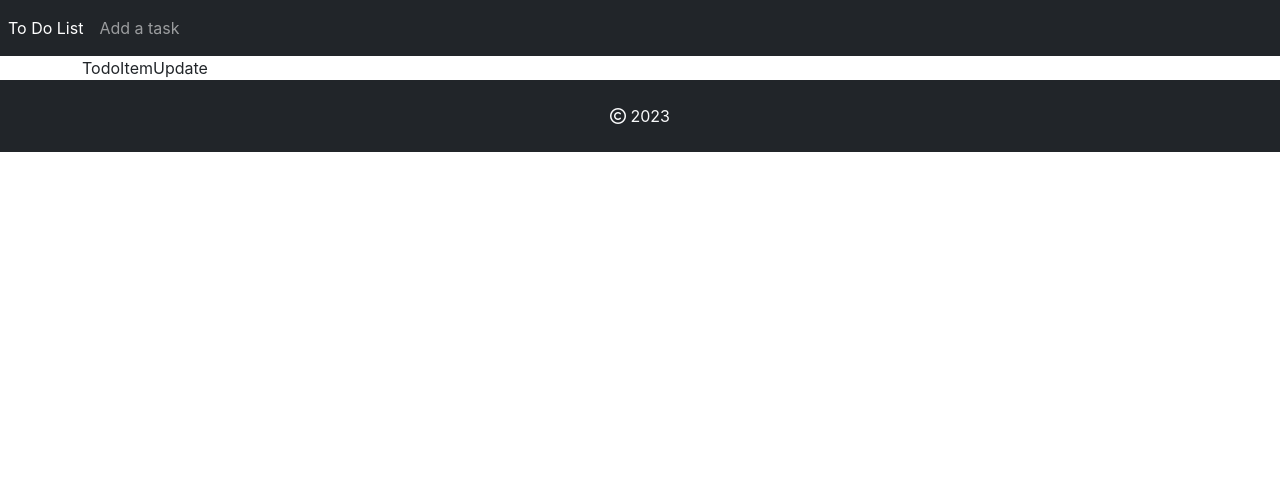
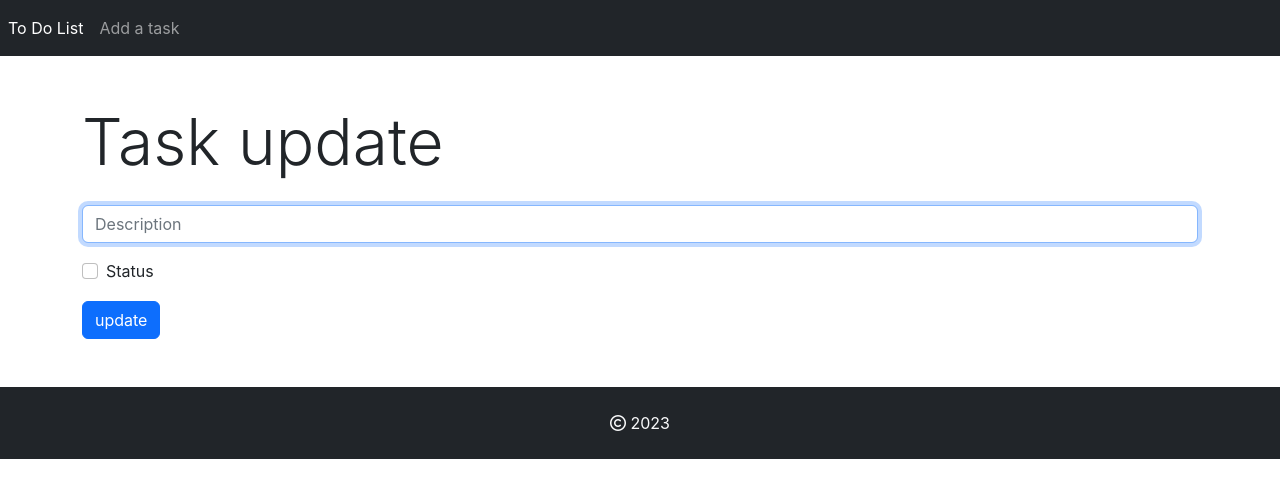
Before and after one commit to ersin-kaya/spring-boot-todo-application, a React (Create React App) app in the folder frontend/: page /todoItem/update/1 in a window 1280 px wide. Shown: the top 498 px of the page. Built offline with nearby package versions, Linux system fonts and the light colour scheme; no server answers.

Commit message:
TodoItemUpdate component's first view

```diff
--- a/frontend/src/components/todo_item/TodoItemUpdate.jsx
+++ b/frontend/src/components/todo_item/TodoItemUpdate.jsx
@@ -1,5 +1,93 @@
-import React from "react";
+import React, { useEffect, useState } from "react";
+import { useNavigate, useParams } from "react-router-dom";
+import TodoItemService from "../../services/TodoItemService";
+import { withTranslation } from "react-i18next";
 
-export default function TodoItemUpdate() {
-  return <div>TodoItemUpdate</div>;
+function TodoItemUpdate({ t }) {
+  // Redirect
+  let navigate = useNavigate();
+
+  // STATE
+  const [todoItem, setTodoItem] = useState("");
+  const [checked, setChecked] = React.useState(false);
+  const [id, setId] = useState();
+
+  const todoItemData = useParams();
+
+  useEffect(() => {
+    setId(todoItemData.id);
+    TodoItemService.getById(todoItemData.id)
+      .then((response) => {
+        setTodoItem(response.data.description);
+        setChecked(response.data.complete);
+      })
+      .catch((err) => {
+        console.error(err);
+      });
+  }, []);
+
+  const handleChange = () => {
+    setChecked(!checked);
+  };
+
+  const todoItemUpdate = async (event) => {
+    event.preventDefault();
+
+    const newTodoItem = JSON.parse(
+      `{"description":"${todoItem}", "complete":${checked}}`
+    );
+    // console.log(newTodoItem);
+
+    try {
+      const response = await TodoItemService.update(id, newTodoItem);
+      if (response.status === 200) {
+        navigate("/todoItem/list");
+      }
+    } catch (err) {
+      console.error(err);
+    }
+  };
+
+  return (
+    <div>
+      <form>
+        <h2 className="display-3 mt-5">{t("Task update")}</h2>
+        <div className="form-group mt-4">
+          <input
+            type="text"
+            className="form-control"
+            placeholder={t("Description")}
+            required={true}
+            autoFocus={true}
+            id="todo_description"
+            name="todo_description"
+            onChange={(event) => {
+              setTodoItem(event.target.value);
+            }}
+            value={todoItem}
+          />
+          <div className="form-check mt-3">
+            <input
+              className="form-check-input"
+              type="checkbox"
+              checked={checked}
+              onChange={handleChange}
+            />
+            <label className="form-check-label" htmlFor="">
+              Status
+            </label>
+          </div>
+        </div>
+        <button
+          type="submit"
+          className="btn btn-primary mt-3 mb-5"
+          onClick={todoItemUpdate}
+        >
+          {t("update")}
+        </button>
+      </form>
+    </div>
+  );
 }
+
+export default withTranslation()(TodoItemUpdate);
```
